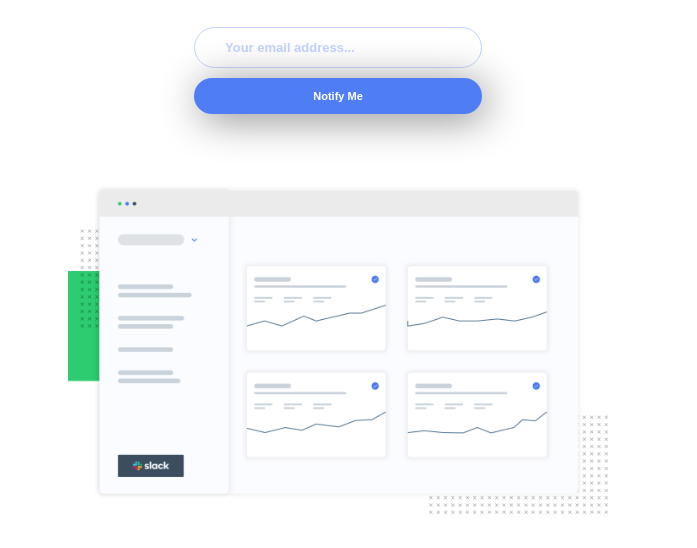
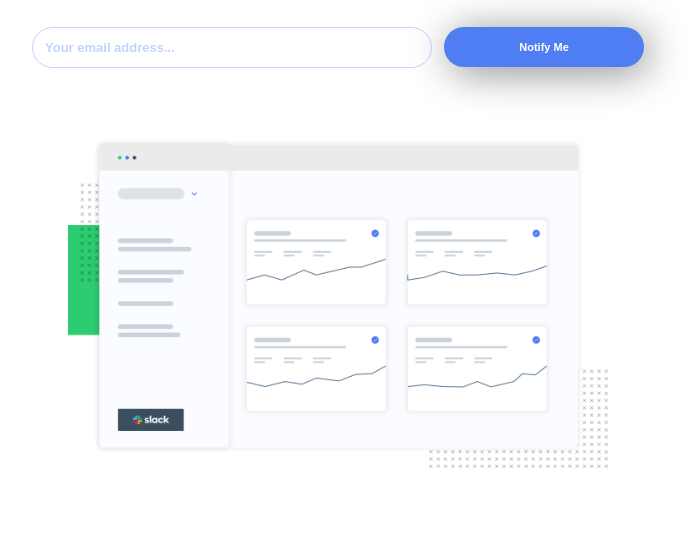
Before and after one commit to Mkzay/Ping-Coming-Soon-Page, a plain HTML site: page index.html in a window 1280 px wide. Shown: the part 252-800 px from the top of the page, without its empty margins (302-999 px from the left). Drawn offline with nearby package versions, Linux system fonts and the light colour scheme.

Commit message:
Final Update

```diff
--- a/style.css
+++ b/style.css
@@ -48,19 +48,18 @@ main p {
     color: hsl(209, 33%, 12%);
 }
 
-.first {
+.first form {
     display: flex;
     justify-content: center;
     align-items: center;
-    flex-direction: row;
+    flex-direction: column;
 }
 
 .first input[type=text] {
-    width: 100%;
+    width: 300px;
     border: 1px solid hsl(223, 100%, 88%);
     border-radius: 24px;
-    padding: 12px 80px;
-    padding-left: 30px;
+    padding: 12px;
     font-size: 13px;
 }
 
@@ -73,7 +72,7 @@ main p {
     font-size: 11px;
     font-weight: 300;
     width: 100%;
-    padding: 12px 80px;
+    padding: 12px;
     text-align: center;
     margin-top: -8px;
     color: hsl(354, 100%, 66%);
@@ -81,12 +80,12 @@ main p {
   }
 
 .first input[type=submit] {
-    width: 100%;
+    width: 300px;
     border: none;
     border-radius: 24px;
     color: #fff;
     background-color: hsl(223, 87%, 63%);
-    padding: 12px 80px;
+    padding: 14.4px 12px;
     font-size: 13px;
     font-size: 11px;
     font-weight: 600;
@@ -148,9 +147,25 @@ footer .right {
         font-size: 20px;
     }
 
-    /*.first {
-        flex-wrap: wrap;
-    }*/
+    .first form {
+        flex-direction: row;
+        gap: 12px;
+    }
+
+    .first input[type=text] {
+        width: 400px;
+    }
+
+    .first #error {
+        width: 30%;
+        position: absolute;
+        transform: translateY(0%);
+      }
+
+    .first input[type=submit] {
+        width: 200px;
+        margin-top: -1px;
+    }
 
     .second img {
         width: 600px;
```
